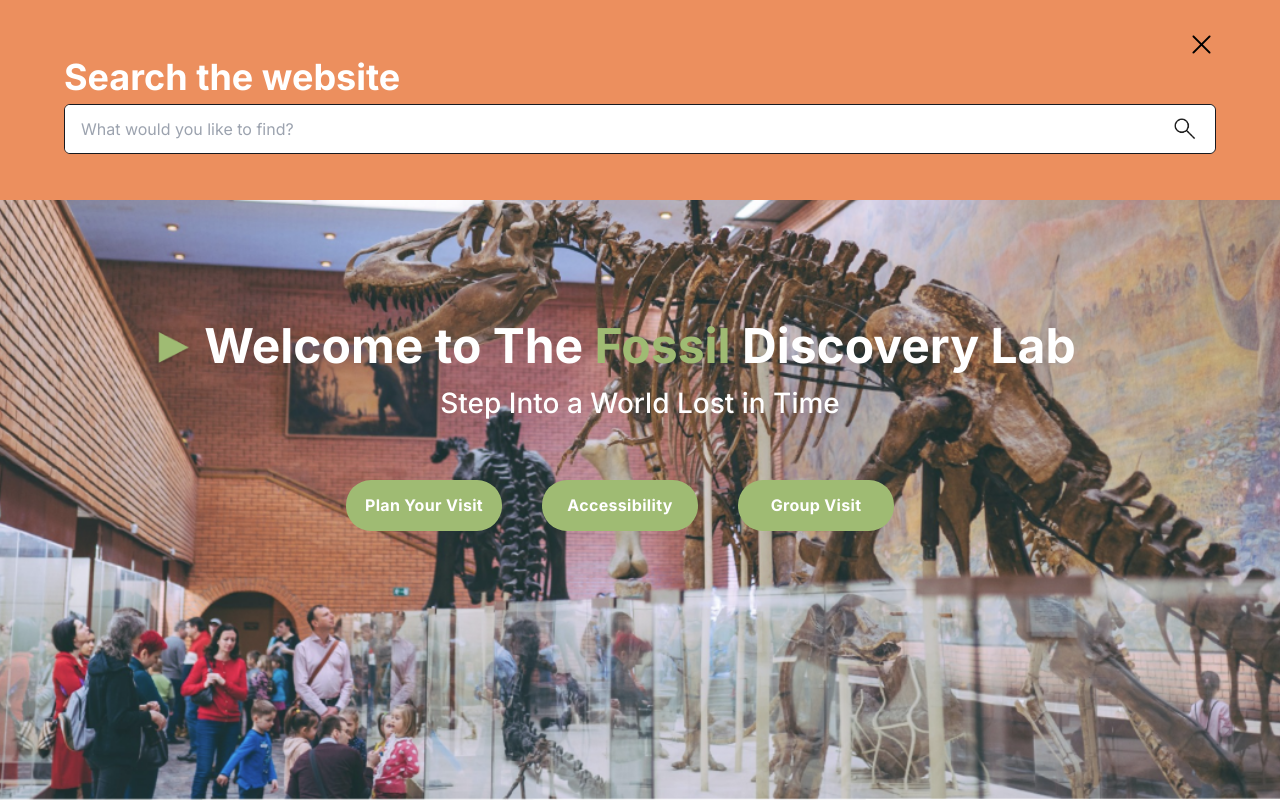
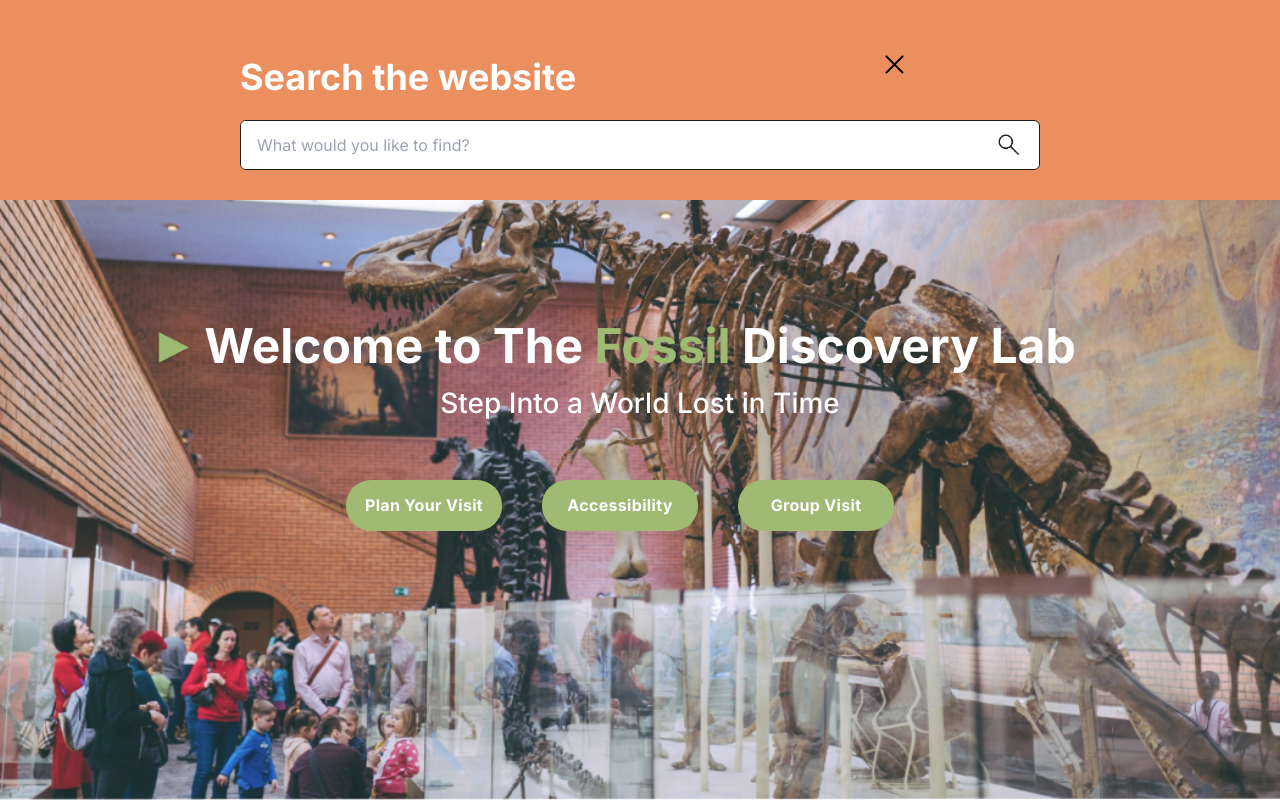
Before and after one commit to faoroj/FossilDiscoveryLab, a React (Vite) app: page / in a window 1280 px wide. Both pictures are taken after a click on the picture 1135 px from the left and 86 px from the top of the page. Shown: the top 800 px of the page. Built offline with nearby package versions, Linux system fonts and the light colour scheme.

Commit message:
SearchBar component

```diff
--- a/src/components/nav/Navbar.jsx
+++ b/src/components/nav/Navbar.jsx
@@ -6,7 +6,7 @@ import { Hamburgermenu, Exitmenu } from '../../assets';
 import MobileMenu from './MobileMenu';
 import { easeInOut, motion } from 'framer-motion'
 
-const Navbar = () => {
+const Navbar = ({ isSearchBarOpen, handleSearchClick }) => {
   const [active, setActive] = useState('');
   const [activeParent, setActiveParent] = useState('');
   const [isDropdownOpen, setIsDropdownOpen] = useState(false);
@@ -15,7 +15,6 @@ const Navbar = () => {
   const currentDay = new Date().getDay();
   const hours = currentDay === 0 ? "11am-5pm" : "8am-6pm";
   const isHomePage = location.pathname === '/';
-  const [isSearchBarOpen, setIsSearchBarOpen] = useState(false)
 
 
   useEffect(() => {
@@ -45,10 +44,6 @@ const Navbar = () => {
     };
   }, [isMobileMenuOpen]);
 
-  const handleSearchClick = () => {
-    setIsSearchBarOpen(!isSearchBarOpen);
-  };
-
   const handleVisitClick = () => {
     setIsDropdownOpen(!isDropdownOpen);
 
@@ -62,42 +57,6 @@ const Navbar = () => {
       animate= {{ y: 0 }}
       transition={{ duration: .5, ease: easeInOut }}
     >
-
-        {/* Search Bar Popup */}
-        {isSearchBarOpen && (
-          <motion.div
-            className="w-full h-[200px] bg-primary fixed z-20 padding-x"
-            initial={{ y: -100  }}
-            animate= {{ y: 0 }}
-            transition={{ duration: .3, ease: easeInOut }}
-          >
-            <div className="relative w-full max-container mt-[50px]">
-              <img src={Exitmenu} alt="Exit Menu" className='w-[29px] h-[29px] cursor-pointer absolute right-0 -top-[20px]' onClick={handleSearchClick}/>
-              <h1 className='text-[18px] xs:text-[36px] font-bold font-inter leading-[150%] text-flat max-w-[800px]'>Search the website</h1>
-
-                <div className="relative flex items-center w-full rounded-[6px] border border-black bg-flat h-[50px] overflow-hidden min-w-[250px]">
-                  <input
-                      id="search-bar"
-                      type="search"
-                      inputMode="text"
-                      placeholder="What would you like to find?"
-                      className="flex-1 h-full pl-4 text-normal-16 focus:outline-none text-ellipsis bg-flat overflow-hidden"
-                    />
-
-                    {/* Search button */}
-                    <button className="bg-flat h-full rounded-[6px] w-[60px] flexCenter focus:outline-none hover:bg-gray-200 transition-colors flex-shrink-0">
-                      <img
-                        src={search} // Path to your search icon
-                        alt="Search Icon"
-                        className="w-[30px] h-[30px] cursor-pointer"
-                      />
-                    </button>
-                </div>
-
-            </div>
-          </motion.div>
-        )}
-
         {/* Top Section */}
         <div className='bg-primary w-full'>
           <div className='padding-x max-container flexBetween'>
--- /dev/null
+++ b/src/components/nav/SearchBar.jsx
@@ -0,0 +1,60 @@
+import React from 'react'
+import { motion } from 'framer-motion'
+import { search } from '../../assets'
+import { Exitmenu } from '../../assets';
+
+
+const SearchBar = ({ isSearchBarOpen, handleSearchClick }) => {
+  return (
+    <section>
+
+        {/* Search Bar Popup */}
+        {isSearchBarOpen && (
+        <motion.div
+            className="fixed inset-0 bg-primary z-50 flex items-start justify-center padding-x h-[25%]"
+            initial={{ y: -100 }}
+            animate={{ y: 0 }}
+            transition={{ duration: 0.3, ease: "easeInOut" }}
+        >
+            <div className="w-full max-w-[800px] mt-[50px]">
+            {/* Exit button */}
+            <img
+                src={Exitmenu}
+                alt="Exit Menu"
+                className="w-[29px] h-[29px] cursor-pointer absolute right-[29%] top-[25%]"
+                onClick={handleSearchClick}
+            />
+
+            {/* Heading */}
+            <h1 className="text-[18px] xs:text-[36px] font-bold font-inter leading-[150%] text-flat mb-4">
+                Search the website
+            </h1>
+
+            {/* Search input and button */}
+            <div className="relative flex items-center w-full rounded-[6px] border border-black bg-flat h-[50px] overflow-hidden min-w-[250px]">
+                <input
+                id="search-bar"
+                type="search"
+                inputMode="text"
+                placeholder="What would you like to find?"
+                className="flex-1 h-full pl-4 text-normal-16 focus:outline-none text-ellipsis bg-flat overflow-hidden"
+                />
+
+                {/* Search button */}
+                <button className="bg-flat h-full rounded-[6px] w-[60px] flexCenter focus:outline-none hover:bg-gray-200 transition-colors flex-shrink-0">
+                <img
+                    src={search}
+                    alt="Search Icon"
+                    className="w-[30px] h-[30px] cursor-pointer"
+                />
+                </button>
+            </div>
+            </div>
+        </motion.div>
+        )}
+
+    </section>
+  )
+}
+
+export default SearchBar
--- a/src/pages/Home.jsx
+++ b/src/pages/Home.jsx
@@ -1,10 +1,18 @@
+import { useState } from "react";
 import { Donate, Exhibits, Hero, Latest, Learn, Services, Navbar, Footer, Newsletter, NewsletterSubscribe } from "../components/";
+import SearchBar from "../components/nav/SearchBar";
+
 
 
 const App = () => {
+
+  const [isSearchBarOpen, setIsSearchBarOpen] = useState(false);
+  const handleSearchClick = () => {setIsSearchBarOpen(!isSearchBarOpen);};
+
   return (
     <main className="relative">
-      <Navbar />
+      <Navbar isSearchBarOpen={isSearchBarOpen} handleSearchClick={handleSearchClick}/>
+      <SearchBar isSearchBarOpen={isSearchBarOpen} handleSearchClick={handleSearchClick} />
 
       <section className='padding-b'>
         <Hero />
```
